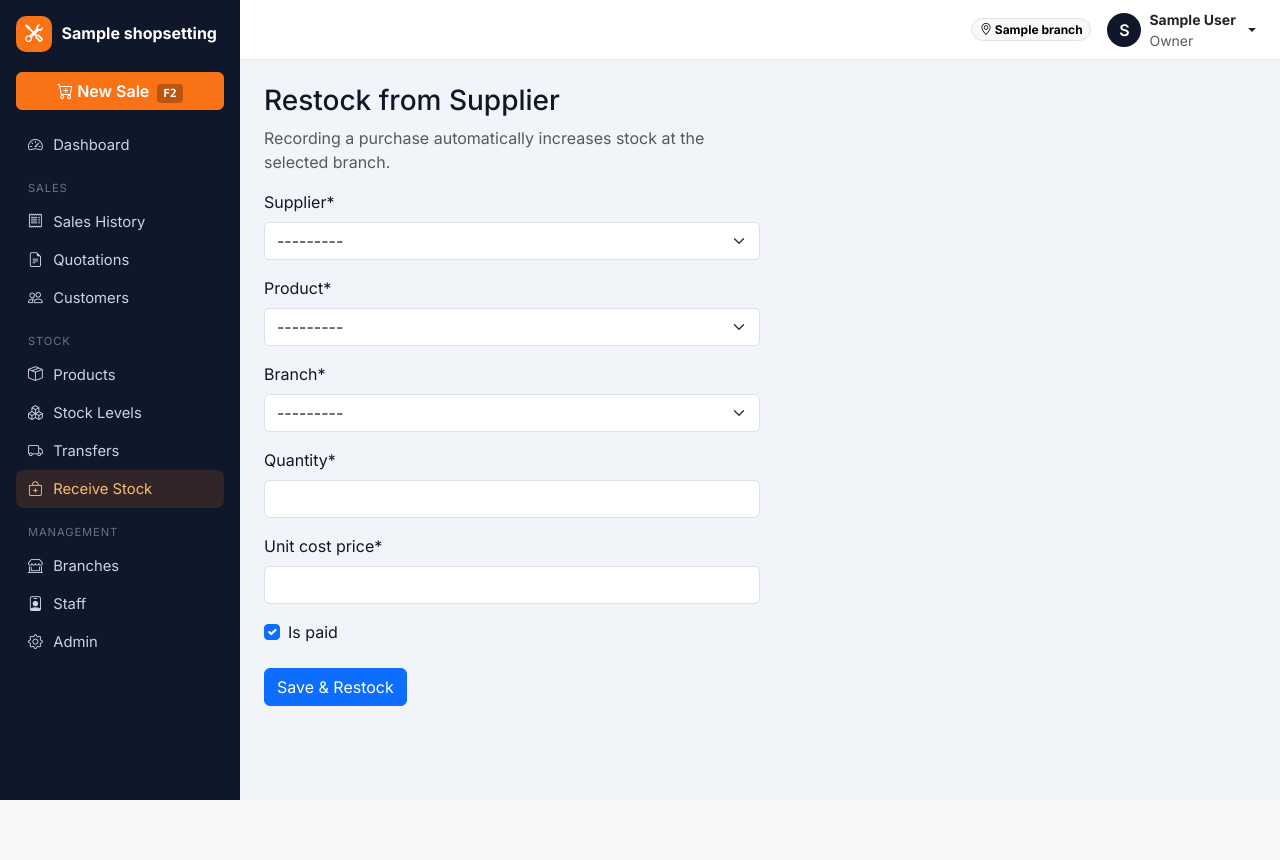
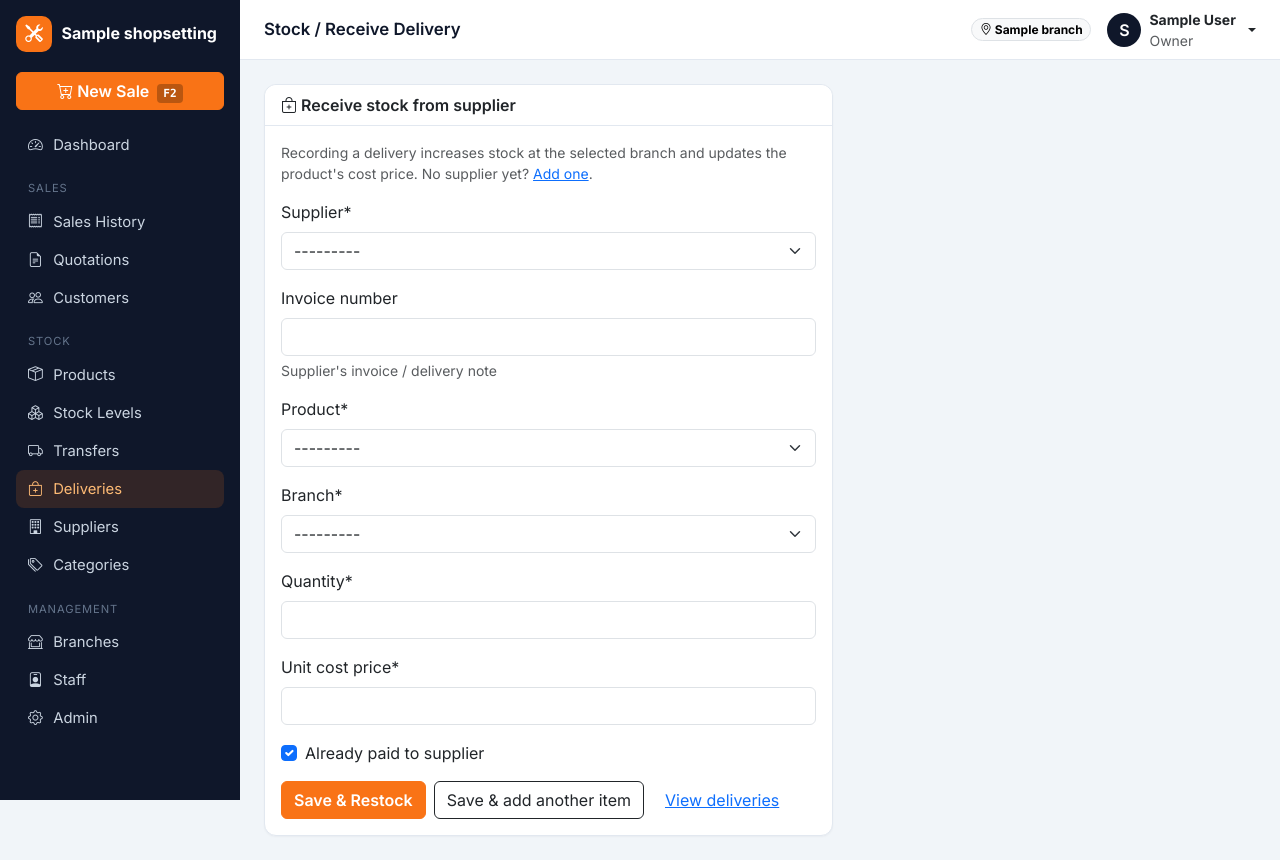
Before and after one commit to VinWonder/Point-Of-Sale-System-, a Django app: page /inventory/restock/ in a window 1280 px wide. Before the commit the page ends 800 px from the top, so only its background shows below. Run offline with Django 5.2, Linux system fonts and the light colour scheme; a user stored in the database is signed in; tables that the repository leaves empty hold one stand-in row (values such as "Sample post"); some libraries are stand-ins or nearby versions.

Commit message:
Add supplier, category and delivery management pages
- Suppliers: list with unpaid totals, add/edit
- Categories: list with product counts and inline add
- Deliveries: history filterable by supplier/unpaid, mark invoice paid
- Receive-stock form records supplier invoice number and offers
  'save & add another' for multi-line deliveries

Co-Authored-By: Claude Opus 5.5 <noreply@anthropic.com>

```diff
--- a/inventory/forms.py
+++ b/inventory/forms.py
@@ -1,5 +1,17 @@
 from django import forms
 from .models import Product, SupplierPurchase, Category, Supplier
+
+
+class CategoryForm(forms.ModelForm):
+    class Meta:
+        model = Category
+        fields = ('name',)
+
+
+class SupplierForm(forms.ModelForm):
+    class Meta:
+        model = Supplier
+        fields = ('name', 'contact_person', 'phone_number', 'email', 'kra_pin', 'address', 'is_active')
 
 
 class ProductForm(forms.ModelForm):
@@ -28,8 +40,13 @@ class ProductForm(forms.ModelForm):
 class SupplierPurchaseForm(forms.ModelForm):
     class Meta:
         model = SupplierPurchase
-        fields = ('supplier', 'product', 'branch', 'quantity', 'cost_price', 'is_paid')
-        labels = {'cost_price': 'Unit cost price'}
+        fields = ('supplier', 'invoice_number', 'product', 'branch', 'quantity', 'cost_price', 'is_paid')
+        labels = {'cost_price': 'Unit cost price', 'is_paid': 'Already paid to supplier'}
+
+    def __init__(self, *args, **kwargs):
+        super().__init__(*args, **kwargs)
+        self.fields['supplier'].queryset = Supplier.objects.filter(is_active=True)
+        self.fields['product'].queryset = Product.objects.filter(is_active=True)
 
     def clean_quantity(self):
         quantity = self.cleaned_data['quantity']
--- a/inventory/models.py
+++ b/inventory/models.py
@@ -102,12 +102,21 @@ class SupplierPurchase(models.Model):
     branch = models.ForeignKey("branches.Branch", on_delete=models.CASCADE)
     quantity = models.PositiveIntegerField()
     cost_price = models.DecimalField(max_digits=12, decimal_places=2)
+    invoice_number = models.CharField(max_length=50, blank=True, help_text="Supplier's invoice / delivery note")
     is_paid = models.BooleanField(default=True)
+    paid_at = models.DateTimeField(null=True, blank=True)
     created_by = models.ForeignKey("accounts.User", on_delete=models.SET_NULL, null=True)
     created_at = models.DateTimeField(auto_now_add=True)
 
+    class Meta:
+        ordering = ["-created_at"]
+
     def __str__(self):
         return f"{self.product} x{self.quantity} from {self.supplier}"
+
+    @property
+    def total_cost(self):
+        return self.quantity * self.cost_price
 
 
 class StockMovement(models.Model):
--- a/inventory/urls.py
+++ b/inventory/urls.py
@@ -11,4 +11,10 @@ urlpatterns = [
     path('stock/', views.stock_list, name='stock_list'),
     path('stock/adjust/', views.stock_adjust, name='stock_adjust'),
     path('restock/', views.supplier_purchase_create, name='supplier_purchase_create'),
+    path('purchases/', views.purchase_list, name='purchase_list'),
+    path('purchases/<int:purchase_id>/paid/', views.purchase_mark_paid, name='purchase_mark_paid'),
+    path('categories/', views.category_list, name='category_list'),
+    path('suppliers/', views.supplier_list, name='supplier_list'),
+    path('suppliers/create/', views.supplier_form, name='supplier_create'),
+    path('suppliers/<int:supplier_id>/edit/', views.supplier_form, name='supplier_edit'),
 ]
--- a/inventory/views.py
+++ b/inventory/views.py
@@ -1,16 +1,18 @@
 from django.contrib import messages
 from django.contrib.auth.decorators import login_required
 from django.db import transaction
-from django.db.models import DecimalField, F, Q, Sum, Value
+from django.db.models import Count, DecimalField, F, Q, Sum, Value
 from django.db.models.functions import Coalesce
 from django.shortcuts import render, redirect, get_object_or_404
+from django.utils import timezone
+from django.views.decorators.http import require_POST
 
 from accounts.audit import log_action
 from accounts.decorators import role_required
 from accounts.models import User
-from .forms import ProductForm, StockAdjustmentForm, SupplierPurchaseForm
+from .forms import CategoryForm, ProductForm, StockAdjustmentForm, SupplierForm, SupplierPurchaseForm
 from core.utils import paginate
-from .models import Category, Product, Stock, StockMovement, SupplierPurchase
+from .models import Category, Product, Stock, StockMovement, Supplier, SupplierPurchase
 from .services import InsufficientStock, adjust_stock, available_quantity
 
 
@@ -153,7 +155,9 @@ def supplier_purchase_create(request):
             log_action(request.user, f'Restocked {purchase.quantity} x {purchase.product.name}', purchase)
 
             messages.success(request, f'Restocked {purchase.quantity} x {purchase.product.name} at {purchase.branch}.')
-            return redirect('inventory:stock_list')
+            if 'add_another' in request.POST:
+                return redirect('inventory:supplier_purchase_create')
+            return redirect('inventory:purchase_list')
     else:
         form = SupplierPurchaseForm()
     return render(request, 'inventory/supplier_purchase_form.html', {'form': form})
@@ -188,3 +192,70 @@ def stock_adjust(request):
                 messages.success(request, f'{product.name} at {branch.name}: {current} → {stock.quantity}.')
                 return redirect('inventory:product_detail', product_id=product.id)
     return render(request, 'inventory/stock_adjust.html', {'form': form})
+
+
+@role_required(User.Role.OWNER, User.Role.MANAGER)
+def category_list(request):
+    """List categories and add new ones inline."""
+    form = CategoryForm(request.POST or None)
+    if request.method == 'POST' and form.is_valid():
+        category = form.save()
+        messages.success(request, f'Category "{category.name}" added.')
+        return redirect('inventory:category_list')
+    categories = Category.objects.annotate(product_count=Count('product')).order_by('name')
+    return render(request, 'inventory/category_list.html', {'categories': categories, 'form': form})
+
+
+@role_required(User.Role.OWNER, User.Role.MANAGER)
+def supplier_list(request):
+    suppliers = Supplier.objects.annotate(
+        purchase_count=Count('supplierpurchase'),
+        unpaid=Coalesce(
+            Sum(F('supplierpurchase__quantity') * F('supplierpurchase__cost_price'),
+                filter=Q(supplierpurchase__is_paid=False)),
+            Value(0, output_field=DecimalField()),
+        ),
+    ).order_by('name')
+    return render(request, 'inventory/supplier_list.html', {'suppliers': suppliers})
+
+
+@role_required(User.Role.OWNER, User.Role.MANAGER)
+def supplier_form(request, supplier_id=None):
+    supplier = get_object_or_404(Supplier, pk=supplier_id) if supplier_id else None
+    form = SupplierForm(request.POST or None, instance=supplier)
+    if request.method == 'POST' and form.is_valid():
+        supplier = form.save()
+        messages.success(request, f'Supplier {supplier.name} saved.')
+        return redirect('inventory:supplier_list')
+    return render(request, 'inventory/simple_form.html', {
+        'form': form, 'title': 'Edit Supplier' if supplier else 'Add Supplier',
+        'back_url': 'inventory:supplier_list',
+    })
+
+
+@role_required(User.Role.OWNER, User.Role.MANAGER)
+def purchase_list(request):
+    purchases = SupplierPurchase.objects.select_related('supplier', 'product', 'branch', 'created_by')
+    supplier = request.GET.get('supplier', '')
+    if supplier.isdigit():
+        purchases = purchases.filter(supplier_id=supplier)
+    if request.GET.get('unpaid'):
+        purchases = purchases.filter(is_paid=False)
+    return render(request, 'inventory/purchase_list.html', {
+        'page_obj': paginate(request, purchases),
+        'suppliers': Supplier.objects.order_by('name'),
+        'current_supplier': supplier,
+        'unpaid_only': bool(request.GET.get('unpaid')),
+    })
+
+
+@role_required(User.Role.OWNER, User.Role.MANAGER)
+@require_POST
+def purchase_mark_paid(request, purchase_id):
+    purchase = get_object_or_404(SupplierPurchase, pk=purchase_id, is_paid=False)
+    purchase.is_paid = True
+    purchase.paid_at = timezone.now()
+    purchase.save(update_fields=['is_paid', 'paid_at'])
+    log_action(request.user, f'Marked purchase #{purchase.pk} as paid', purchase)
+    messages.success(request, f'Purchase #{purchase.pk} marked as paid.')
+    return redirect(request.POST.get('next') or 'inventory:purchase_list')
--- a/templates/base.html
+++ b/templates/base.html
@@ -36,7 +36,9 @@
         <a class="nav-link {% if url_name == 'stock_list' %}active{% endif %}" href="{% url 'inventory:stock_list' %}"><i class="bi bi-boxes"></i> Stock Levels</a>
         <a class="nav-link {% if 'transfer' in url_name %}active{% endif %}" href="{% url 'branches:transfer_list' %}"><i class="bi bi-truck"></i> Transfers</a>
         {% if user.role != 'CASHIER' %}
-        <a class="nav-link {% if url_name == 'supplier_purchase_create' %}active{% endif %}" href="{% url 'inventory:supplier_purchase_create' %}"><i class="bi bi-bag-plus"></i> Receive Stock</a>
+        <a class="nav-link {% if url_name == 'supplier_purchase_create' or url_name == 'purchase_list' %}active{% endif %}" href="{% url 'inventory:purchase_list' %}"><i class="bi bi-bag-plus"></i> Deliveries</a>
+        <a class="nav-link {% if 'supplier' in url_name and url_name != 'supplier_purchase_create' %}active{% endif %}" href="{% url 'inventory:supplier_list' %}"><i class="bi bi-building"></i> Suppliers</a>
+        <a class="nav-link {% if url_name == 'category_list' %}active{% endif %}" href="{% url 'inventory:category_list' %}"><i class="bi bi-tags"></i> Categories</a>
         {% endif %}
 
         {% if user.role != 'CASHIER' %}
--- a/templates/inventory/supplier_purchase_form.html
+++ b/templates/inventory/supplier_purchase_form.html
@@ -1,14 +1,26 @@
 {% extends "base.html" %}
 {% load crispy_forms_tags %}
-{% block title %}Restock from Supplier{% endblock %}
+{% block title %}Receive Stock{% endblock %}
+{% block page_title %}Stock / Receive Delivery{% endblock %}
 {% block content %}
-<div class="col-md-6">
-    <h3>Restock from Supplier</h3>
-    <p class="text-muted">Recording a purchase automatically increases stock at the selected branch.</p>
-    <form method="post">
-        {% csrf_token %}
-        {{ form|crispy }}
-        <button type="submit" class="btn btn-primary mt-2">Save & Restock</button>
-    </form>
+<div class="row">
+    <div class="col-lg-7">
+        <div class="card">
+            <div class="card-header"><i class="bi bi-bag-plus"></i> Receive stock from supplier</div>
+            <div class="card-body">
+                <p class="text-muted small">Recording a delivery increases stock at the selected branch and updates the product's cost price.
+                    No supplier yet? <a href="{% url 'inventory:supplier_create' %}">Add one</a>.</p>
+                <form method="post">
+                    {% csrf_token %}
+                    {{ form|crispy }}
+                    <div class="d-flex gap-2 flex-wrap">
+                        <button type="submit" class="btn btn-accent">Save &amp; Restock</button>
+                        <button type="submit" name="add_another" value="1" class="btn btn-outline-dark">Save &amp; add another item</button>
+                        <a href="{% url 'inventory:purchase_list' %}" class="btn btn-link">View deliveries</a>
+                    </div>
+                </form>
+            </div>
+        </div>
+    </div>
 </div>
 {% endblock %}
```
Also changed, not shown: templates/inventory/category_list.html (added, +39 -0 lines), templates/inventory/purchase_list.html (added, +55 -0 lines), templates/inventory/simple_form.html (added, +21 -0 lines), templates/inventory/supplier_list.html (added, +32 -0 lines), inventory/migrations/0004_purchase_invoice_and_payment.py (added).
